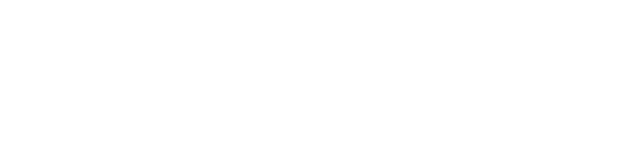
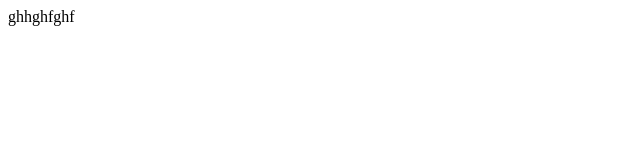
Before and after one commit to HarshakumarGH/TestApplication, a plain HTML site: page index.html in a window 1280 px wide. Shown: the whole page, without its empty margins (0-640 px from the left). Drawn offline with Linux system fonts and the light colour scheme.

Commit message:
change done

```diff
--- a/index.html
+++ b/index.html
@@ -1 +1 @@
-<html></html>
+<html>ghhghfghf</html>
```
